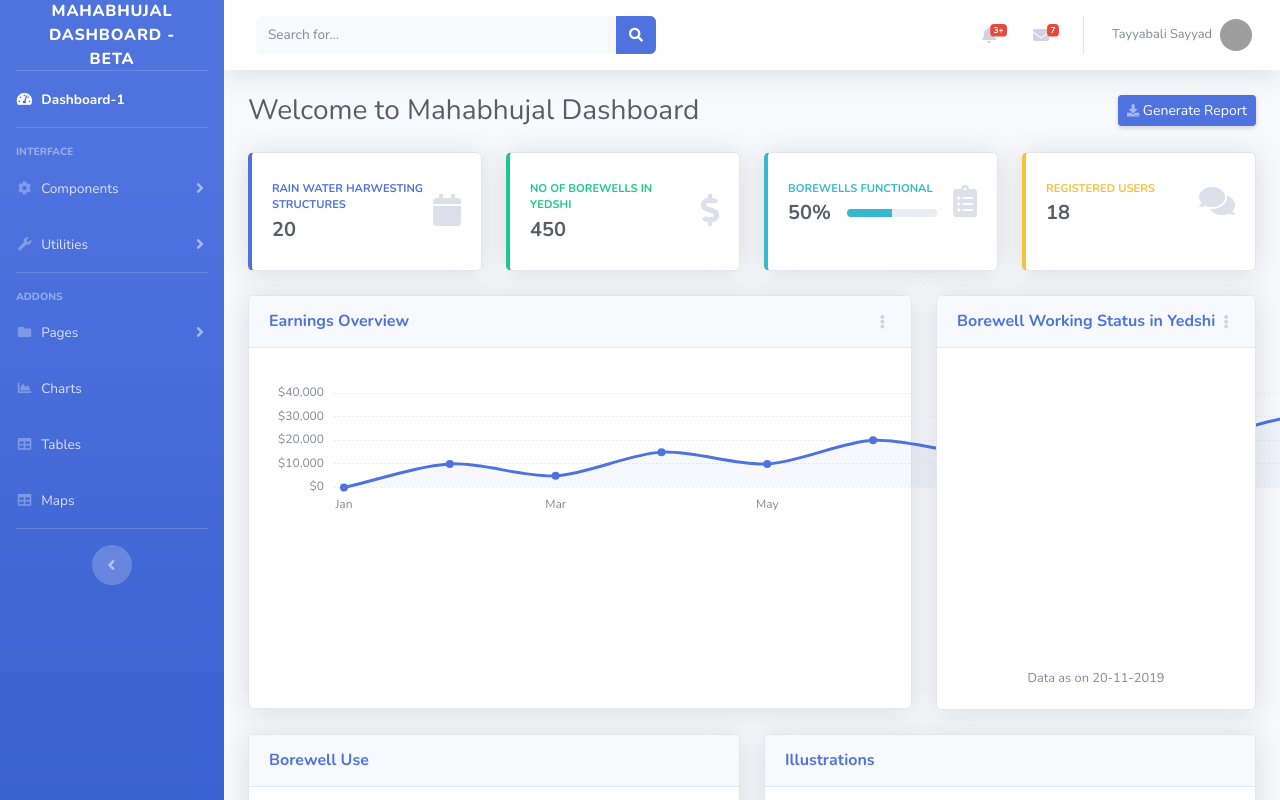
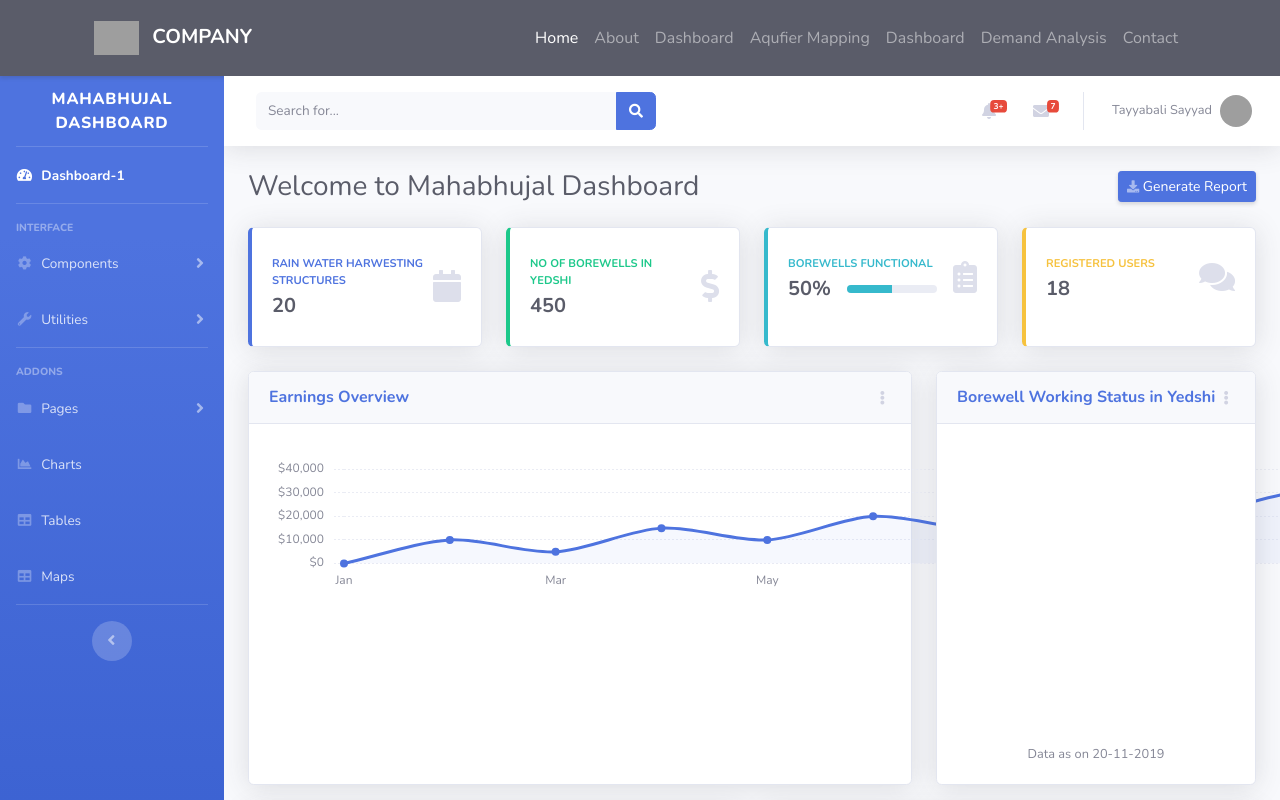
Before and after one commit to tayyabsayyad/mahabhujalDashboard, a website with bundled scripts: page index.html in a window 1280 px wide. Shown: the top 800 px of the page. Built offline with nearby package versions, Linux system fonts and the light colour scheme; grey boxes are pictures that could not be loaded.

Commit message:
Menu Bar Added

```diff
--- a/index.html
+++ b/index.html
@@ -20,6 +20,32 @@
 
 </head>
 
+<!-- NAVBAR-->
+<nav class="navbar navbar-expand-lg py-3 navbar-dark bg-dark shadow-sm">
+  <div class="container">
+    <a href="#" class="navbar-brand">
+      <!-- Logo Image -->
+      <img src="https://res.cloudinary.com/mhmd/image/upload/v1557368579/logo_iqjuay.png" width="45" alt="" class="d-inline-block align-middle mr-2">
+      <!-- Logo Text -->
+      <span class="text-uppercase font-weight-bold">Company</span>
+    </a>
+
+    <button type="button" data-toggle="collapse" data-target="#navbarSupportedContent" aria-controls="navbarSupportedContent" aria-expanded="false" aria-label="Toggle navigation" class="navbar-toggler"><span class="navbar-toggler-icon"></span></button>
+
+    <div id="navbarSupportedContent" class="collapse navbar-collapse">
+      <ul class="navbar-nav ml-auto">
+        <li class="nav-item active"><a href="#" class="nav-link">Home <span class="sr-only">(current)</span></a></li>
+        <li class="nav-item"><a href="#" class="nav-link">About</a></li>
+        <li class="nav-item"><a href="#" class="nav-link">Dashboard</a></li>
+        <li class="nav-item"><a href="#" class="nav-link">Aqufier Mapping</a></li>
+        <li class="nav-item"><a href="#" class="nav-link">Dashboard</a></li>
+        <li class="nav-item"><a href="#" class="nav-link">Demand Analysis</a></li>
+        <li class="nav-item"><a href="#" class="nav-link">Contact</a></li>
+      </ul>
+    </div>
+  </div>
+</nav>
+
 <body id="page-top">
 
   <!-- Page Wrapper -->
@@ -32,7 +58,7 @@
       <a class="sidebar-brand d-flex align-items-center justify-content-center" href="index.html">
         <div class="sidebar-brand-icon rotate-n-15">
         </div>
-        <div class="sidebar-brand-text mx-3"> Mahabhujal Dashboard - Beta </sup></div>
+        <div class="sidebar-brand-text mx-3"> Mahabhujal Dashboard </sup></div>
       </a>
 
       <!-- Divider -->
```
